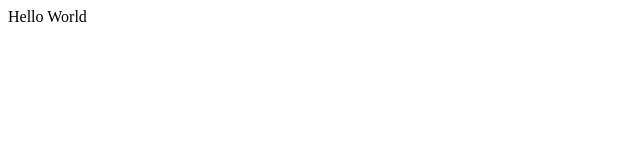
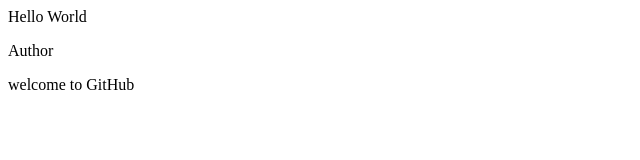
Before and after one commit to artithecoder/code-demo, a plain HTML site: page index.html in a window 1280 px wide. Shown: the whole page, without its empty margins (0-640 px from the left). Drawn offline with Linux system fonts and the light colour scheme.

Commit message:
Add welcome line

```diff
--- a/index.html
+++ b/index.html
@@ -1 +1,3 @@
-<p> Hello World  </p>
+<p> Hello World   </p>
+<p> Author  </p>
+<p> welcome to GitHub</p>
```
